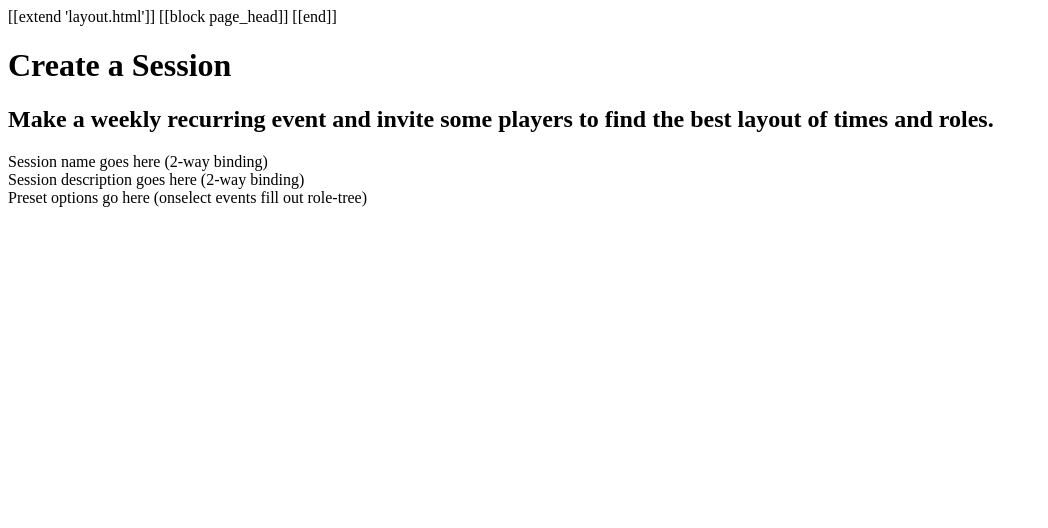
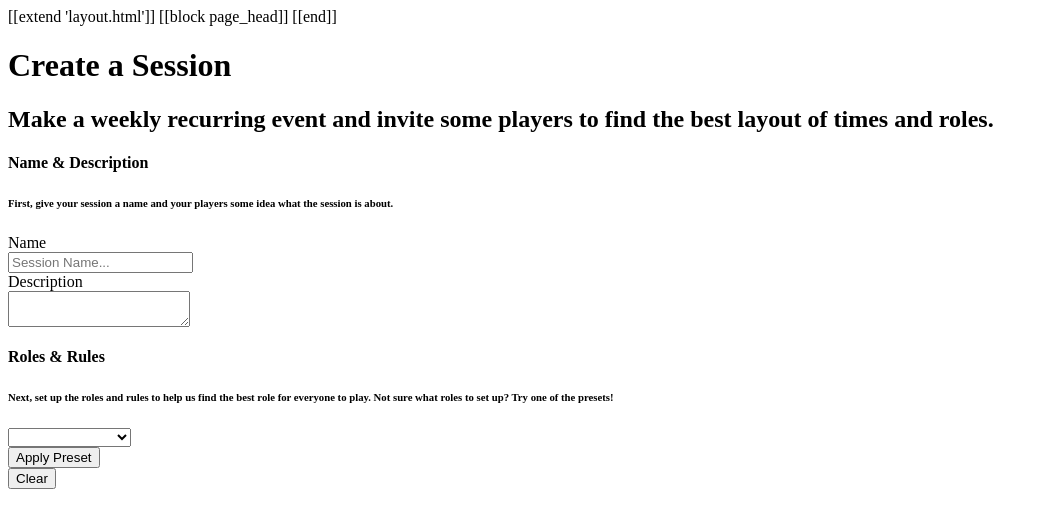
Before and after one commit to ucsc-cse183-raidnight/cse183-raidnight-backend, a Python web app: template apps/raidnight/templates/sessions/new.html in a window 1280 px wide. Shown: the top 528 px of the page, without its empty margins (0-1048 px from the left). Run offline with Jinja, Linux system fonts and the light colour scheme; the template is opened without the code that fills it, so the values that code supplies are empty.

Commit message:
feat: hook up create session form (js)

```diff
--- a/apps/raidnight/schemas.py
+++ b/apps/raidnight/schemas.py
@@ -3,7 +3,7 @@ from __future__ import annotations
 import enum
 from typing import List, Optional, Union
 
-from pydantic import BaseModel, FilePath, confloat, constr, stricturl
+from pydantic import BaseModel, FilePath, confloat, conlist, constr, stricturl
 
 
 # ==== Input ====
@@ -38,7 +38,7 @@ class SessionRole(BaseModel):
 class CreateSession(BaseModel):
     name: constr(strip_whitespace=True, max_length=128)
     description: Optional[constr(strip_whitespace=True, max_length=2048)]
-    roles: List[SessionRole]
+    roles: conlist(SessionRole, min_items=1)
 
 
 class EditSession(BaseModel):
--- a/apps/raidnight/static/css/sass/mystyles.scss
+++ b/apps/raidnight/static/css/sass/mystyles.scss
@@ -20,6 +20,7 @@ $scheme-main: $background;
 
 // component config
 $input-color: $grey-light;
+$label-color: $grey-light;
 
 @import "../bulma/bulma.sass";
 
--- a/apps/raidnight/templates/layout.html
+++ b/apps/raidnight/templates/layout.html
@@ -8,6 +8,7 @@
     <link rel="stylesheet" href="css/mystyles.css">
     <link rel="stylesheet" href="css/fontawesome-5.15.3/css/fontawesome.css">
     <script src="js/vue.global.js"></script>
+    <script src="https://unpkg.com/axios/dist/axios.min.js"></script>
     <style>.py4web-validation-error{margin-top:-16px; font-size:0.8em;color:red}</style>
     [[block page_head]]<!-- individual pages can customize header here -->[[end]]
   </head>
--- a/apps/raidnight/templates/sessions/new.html
+++ b/apps/raidnight/templates/sessions/new.html
@@ -7,8 +7,7 @@
 <script type="text/x-template" id="role-tree-template">
   <div class="role-tree">
     <!-- Tree items -->
-    <role-tree-item
-     v-for="role of roles"
+    <role-tree-item v-for="role of roles"
                     :role="role"
                     @delete="deleteRole(role)">
     </role-tree-item>
@@ -102,8 +101,8 @@
         <div class="level-item" v-if="isEditing">
           <div class="mr-1">
             <div class="field">
-              <input class="input" type="text" placeholder="Role name..." v-model="role.name">
-              <input class="input is-small" type="text" placeholder="Image URL..." v-model="role.icon">
+              <input class="input" type="text" placeholder="Role name..." maxlength="128" v-model="role.name">
+              <input class="input is-small" type="text" placeholder="Image URL..." maxlength="512" v-model="role.icon">
             </div>
           </div>
           <span class="icon is-clickable"
@@ -165,28 +164,65 @@
 Did I put a massive comment here because it was too hard to tell where the content started? Maybe.
 -->
 
-<div class="container my-6">
+<div class="section">
   <h1 class="title">Create a Session</h1>
   <h2 class="subtitle">
     Make a weekly recurring event and invite some players to find the best layout of times and roles.
   </h2>
 </div>
 
-<div class="container" id="vue">
-  <div>
-    Session name goes here (2-way binding)
+<div id="vue">
+  <div class="section">
+    <h4 class="title is-4">Name &amp; Description</h4>
+    <h6 class="subtitle is-6">First, give your session a name and your players some idea what the session is about.</h6>
+
+    <div class="field">
+      <label class="label">Name</label>
+      <div class="control">
+        <input class="input" type="text" placeholder="Session Name..." required maxlength="128" v-model="name">
+      </div>
     </div>
 
-  <div>
-    Session description goes here (2-way binding)
+    <div class="field">
+      <label class="label">Description</label>
+      <div class="control">
+        <textarea class="input" type="text" placeholder="Description..." maxlength="2048"
+                  v-model="description">
+        </textarea>
+      </div>
+    </div>
   </div>
 
-  <div>
-    Preset options go here (onselect events fill out role-tree)
+  <div class="section">
+    <h4 class="title is-4">Roles &amp; Rules</h4>
+    <h6 class="subtitle is-6">
+      Next, set up the roles and rules to help us find the best role for everyone to play. Not sure what roles to set
+      up? Try one of the presets!
+    </h6>
+
+    <div class="field is-grouped mb-0">
+      <div class="control">
+        <div class="select">
+          <select v-model="presetBuf">
+            <option disabled>Select a preset...</option>
+            <option v-for="preset of presets" :value="preset">{{preset.name}}</option>
+          </select>
         </div>
+      </div>
+      <div class="control">
+        <button class="button is-primary" @click="applyPreset">
+          Apply Preset
+        </button>
+      </div>
+      <div class="control">
+        <button class="button is-danger" @click="clearRoles">
+          Clear
+        </button>
+      </div>
+    </div>
+    <p class="help mt-1" v-if="presetBuf">{{presetBuf.description}}</p>
 
-  <div>
-    <role-tree
+    <role-tree class="mt-5"
                is_root
                :roles="roles">
     </role-tree>
@@ -204,10 +240,32 @@ Did I put a massive comment here because it was too hard to tell where the conte
 Look, it's easy to get lost in the code.
 -->
 <script>
-  // setup app
+  // ==== setup app ====
   const app = Vue.createApp({
     data() {
-      return {roles: [{name: 'Player', rules: [{operator: 'ge', value: 4}], icon: null, children: []}]};
+      return {
+        name: '',
+        description: '',
+        roles: [{name: 'Player', rules: [{operator: 'ge', value: 4}], icon: null, children: []}],
+        presetBuf: null,
+        presets: []
+      };
+    },
+    created() {
+      axios.get("[[=URL('api/presets')]]")
+       .then(response => {
+         if (response.data.success)
+           this.presets.push(...response.data.data)
+       })
+    },
+    methods: {
+      applyPreset() {
+        if (!this.presetBuf) return;
+        this.roles = JSON.parse(JSON.stringify(this.presetBuf.roles));  // isn't deep copying fun?
+      },
+      clearRoles() {
+        this.roles = [];
+      }
     }
   });
 
--- a/apps/raidnight/utils.py
+++ b/apps/raidnight/utils.py
@@ -18,3 +18,8 @@ def get_user():
     if not user:
         return None
     return DiscordUser(id=user['id'], username=user['username'], email=user['email'], avatar_hash=user['last_name'])
+
+
+# ---- api utils ----
+def success(data):
+    return {"success": True, "data": data}
```
Also changed, not shown: apps/raidnight/controllers.py (+6 -2 lines), apps/raidnight/presets.py (+47 -24 lines), apps/raidnight/static/css/mystyles.css, 1 other file. Lines whose indentation alone changed are shown as unchanged.
